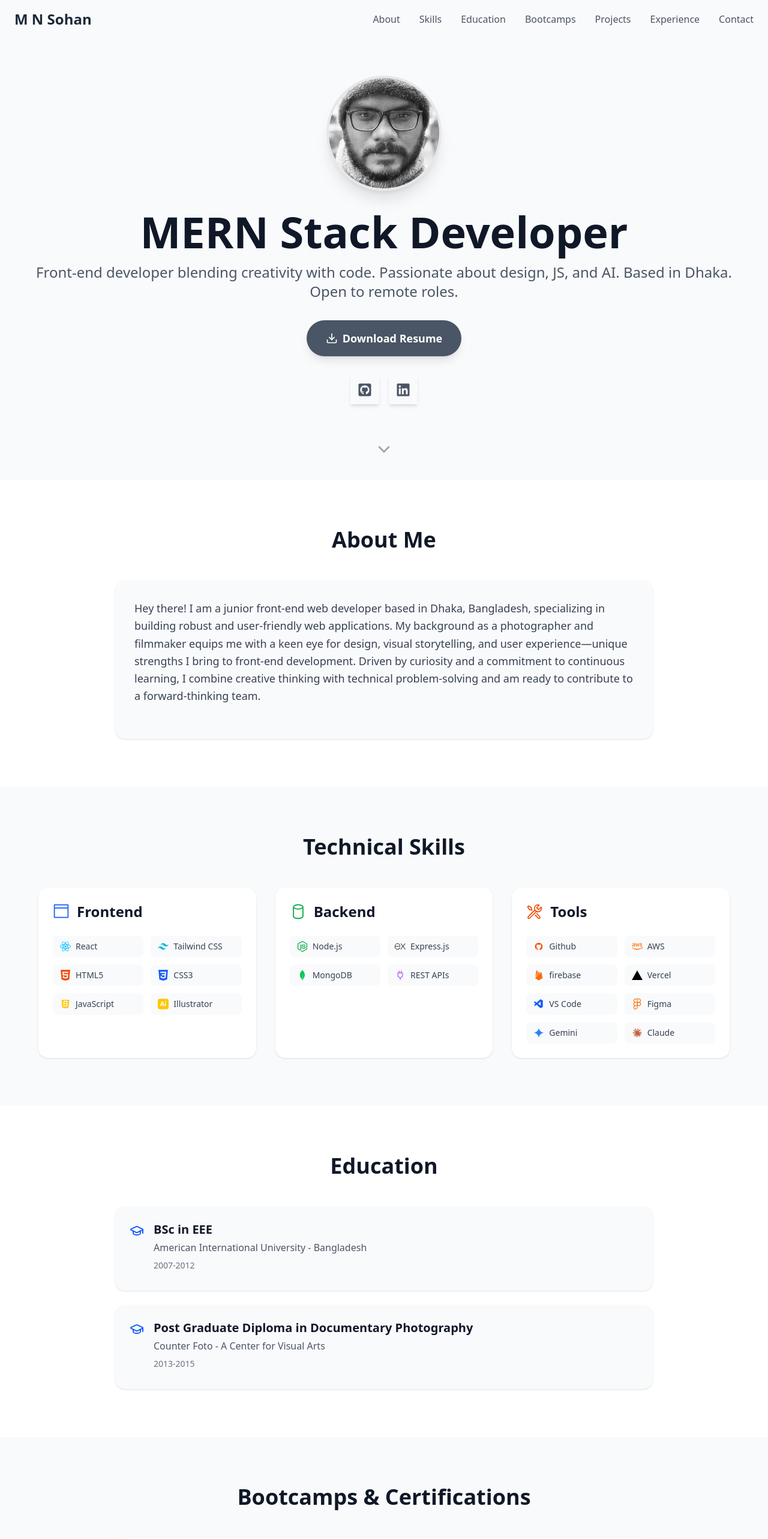
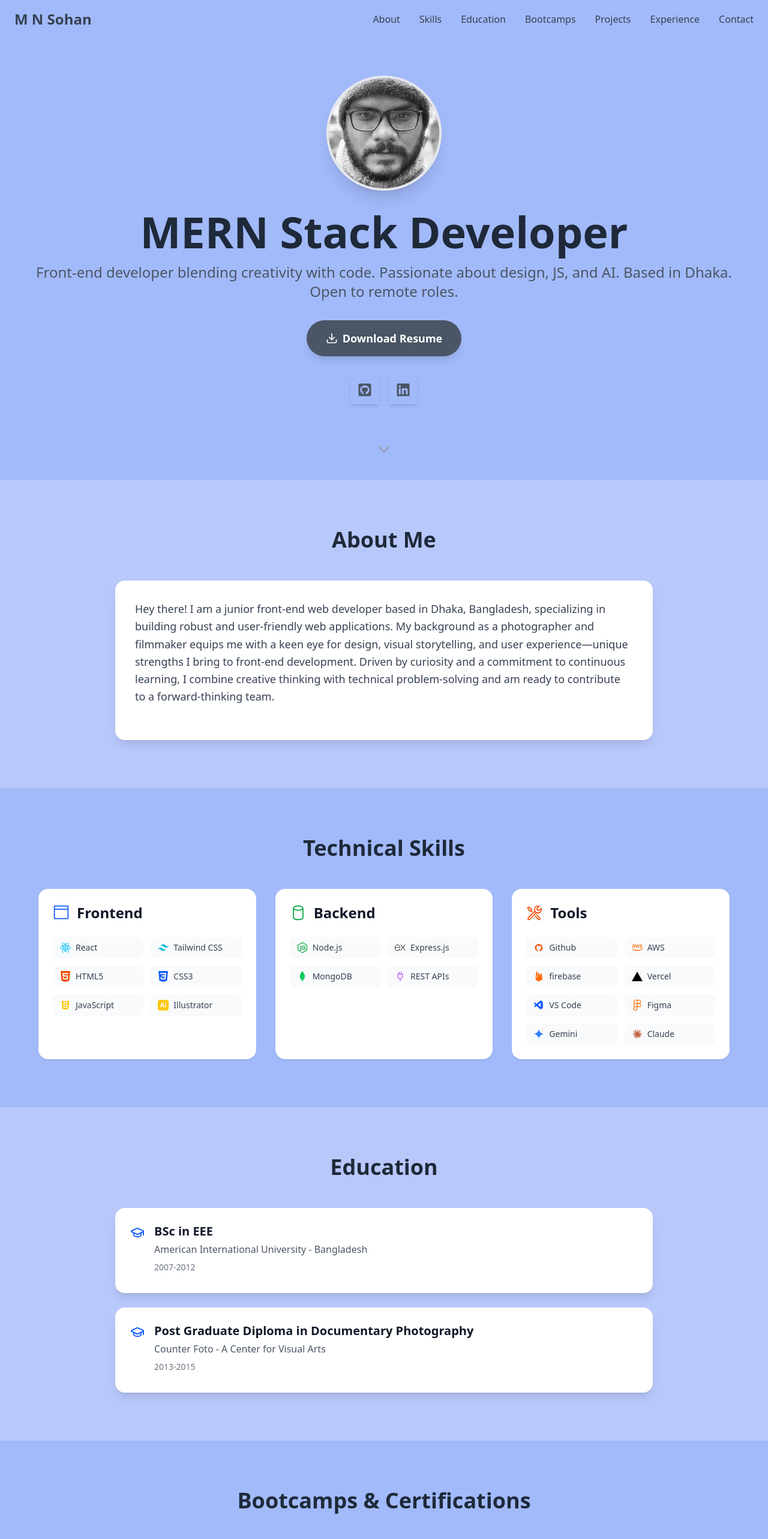
Before and after one commit to sohanrahat/portfolio, a React (Vite) app: page / in a window 1280 px wide. Shown: the top 2566 px of the page at 60% size. Built offline with nearby package versions, Linux system fonts and the light colour scheme.

Commit message:
changed color

```diff
--- a/src/App.jsx
+++ b/src/App.jsx
@@ -159,7 +159,7 @@ const Portfolio = () => {
   ];
 
   return (
-    <div className="min-h-screen bg-gray-50 text-gray-800">
+    <div className="min-h-screen text-gray-800" style={{backgroundColor: '#a2bafa'}}>
       {/* Subtle Background Pattern */}
       <div className="fixed inset-0 opacity-5">
         <div className="absolute inset-0" style={{
@@ -171,7 +171,7 @@ const Portfolio = () => {
       <nav className={`fixed w-full z-50 transition-all duration-300 ${scrolled ? 'bg-white/90 backdrop-blur-md shadow-sm' : 'bg-transparent'}`}>
         <div className="container mx-auto px-6 py-4">
           <div className="flex justify-between items-center">
-            <h1 className="text-2xl font-bold text-gray-800">
+            <h1 className="text-2xl font-bold text-gray-700">
               M N Sohan
             </h1>
 
@@ -181,7 +181,7 @@ const Portfolio = () => {
                 <button
                   key={item}
                   onClick={() => scrollToSection(item.toLowerCase())}
-                  className="text-gray-600 hover:text-gray-900 transition-colors duration-300 font-medium cursor-pointer"
+                  className="text-gray-700 hover:text-gray-900 transition-colors duration-300 font-medium cursor-pointer"
                 >
                   {item}
                 </button>
@@ -205,7 +205,7 @@ const Portfolio = () => {
                   <button
                     key={item}
                     onClick={() => scrollToSection(item.toLowerCase())}
-                    className="text-gray-600 hover:text-gray-900 transition-colors duration-300 font-medium text-left"
+                    className="text-gray-700 hover:text-gray-900 transition-colors duration-300 font-medium text-left"
                   >
                     {item}
                   </button>
@@ -225,7 +225,7 @@ const Portfolio = () => {
             </div>
           </div>
 
-          <h1 className="text-4xl sm:text-6xl lg:text-7xl font-bold mb-4 text-gray-900">
+          <h1 className="text-4xl sm:text-6xl lg:text-7xl font-bold mb-4 text-gray-800">
             MERN Stack Developer
           </h1>
           <p className="text-xl md:text-2xl text-gray-600 mb-8">
@@ -265,12 +265,12 @@ const Portfolio = () => {
       </section>
 
       {/* About Me Section */}
-      <section id="about" className="py-20 px-6 bg-white">
+      <section id="about" className="py-20 px-6" style={{backgroundColor: '#b8c8fb'}}>
         <div className="container mx-auto max-w-4xl">
-          <h2 className="text-4xl font-bold text-center mb-12 text-gray-900">
+          <h2 className="text-4xl font-bold text-center mb-12 text-gray-800">
             About Me
           </h2>
-          <AnimatedCard className="bg-gray-50 rounded-2xl p-8 shadow-sm">
+          <AnimatedCard className="bg-white rounded-2xl p-8 shadow-lg hover:shadow-xl transition-all duration-300 border border-white/20">
             <p className="text-lg leading-relaxed mb-6 text-gray-700 text-start">
               Hey there! I am a junior front-end web developer based in Dhaka, Bangladesh, specializing in building robust and user-friendly web applications.
 
@@ -295,7 +295,7 @@ const Portfolio = () => {
       {/* Skills Section */}
       <section id="skills" className="py-20 px-6">
         <div className="container mx-auto max-w-6xl">
-          <h2 className="text-4xl font-bold text-center mb-12 text-gray-900">
+          <h2 className="text-4xl font-bold text-center mb-12 text-gray-800">
             Technical Skills
           </h2>
           <div className="grid grid-cols-1 sm:grid-cols-2 lg:grid-cols-3 gap-8">
@@ -322,14 +322,14 @@ const Portfolio = () => {
       </section>
 
       {/* Education Section */}
-      <section id="education" className="py-20 px-6 bg-white">
+      <section id="education" className="py-20 px-6" style={{backgroundColor: '#b8c8fb'}}>
         <div className="container mx-auto max-w-4xl">
-          <h2 className="text-4xl font-bold text-center mb-12 text-gray-900">
+          <h2 className="text-4xl font-bold text-center mb-12 text-gray-800">
             Education
           </h2>
           <div className="space-y-6">
             {education.map((edu, idx) => (
-              <AnimatedCard key={idx} className="bg-gray-50 rounded-2xl p-6 shadow-sm hover:shadow-md transition-all duration-300">
+              <AnimatedCard key={idx} className="bg-white rounded-2xl p-6 shadow-lg hover:shadow-xl transition-all duration-300 border border-white/20">
                 <div className="flex items-start gap-4">
                   <GraduationCap className="text-blue-600 mt-1" size={24} />
                   <div className="flex-1">
@@ -348,7 +348,7 @@ const Portfolio = () => {
       {/* Bootcamps Section */}
       <section id="bootcamps" className="py-20 px-6">
         <div className="container mx-auto max-w-4xl">
-          <h2 className="text-4xl font-bold text-center mb-12 text-gray-900">
+          <h2 className="text-4xl font-bold text-center mb-12 text-gray-800">
             Bootcamps & Certifications
           </h2>
           <div className="space-y-6">
@@ -370,14 +370,14 @@ const Portfolio = () => {
       </section>
 
       {/* Projects Section */}
-      <section id="projects" className="py-20 px-6 bg-white">
+      <section id="projects" className="py-20 px-6" style={{backgroundColor: '#b8c8fb'}}>
         <div className="container mx-auto max-w-6xl">
-          <h2 className="text-4xl font-bold text-center mb-12 text-gray-900">
+          <h2 className="text-4xl font-bold text-center mb-12 text-gray-800">
             Featured Projects
           </h2>
           <div className="grid grid-cols-1 sm:grid-cols-2 lg:grid-cols-3 gap-8">
             {projects.map((project) => (
-              <AnimatedCard key={project.id} className="bg-white rounded-2xl overflow-hidden shadow-sm hover:shadow-md transition-all duration-300">
+              <AnimatedCard key={project.id} className="rounded-2xl overflow-hidden shadow-sm hover:shadow-md transition-all duration-300" style={{backgroundColor: '#cdd8fc'}}>
                 <img
                   src={project.image}
                   alt={project.title}
@@ -408,7 +408,7 @@ const Portfolio = () => {
       {/* Experience Section */}
       <section id="experience" className="py-20 px-6">
         <div className="container mx-auto max-w-4xl">
-          <h2 className="text-4xl font-bold text-center mb-12 text-gray-900">
+          <h2 className="text-4xl font-bold text-center mb-12 text-gray-800">
             Experience
           </h2>
           <div className="space-y-6">
@@ -432,12 +432,12 @@ const Portfolio = () => {
 
 
       {/* Contact Section */}
-      <section id="contact" className="py-20 px-6 bg-white">
+      <section id="contact" className="py-20 px-6" style={{backgroundColor: '#b8c8fb'}}>
         <div className="container mx-auto max-w-4xl">
-          <h2 className="text-4xl font-bold text-center mb-12 text-gray-900">
+          <h2 className="text-4xl font-bold text-center mb-12 text-gray-800">
             Get In Touch
           </h2>
-          <AnimatedCard className="bg-gray-50 rounded-2xl p-8 shadow-sm">
+          <AnimatedCard className="rounded-2xl p-8 shadow-sm" style={{backgroundColor: '#cdd8fc'}}>
             <div className="grid grid-cols-1 sm:grid-cols-3 gap-8 text-center">
               <a href="mailto:mnsohan.dev@gmail.com" className="group">
                 <FaEnvelope className="mx-auto mb-3 text-gray-500 group-hover:scale-110 transition-transform duration-300" size={32} />
```
